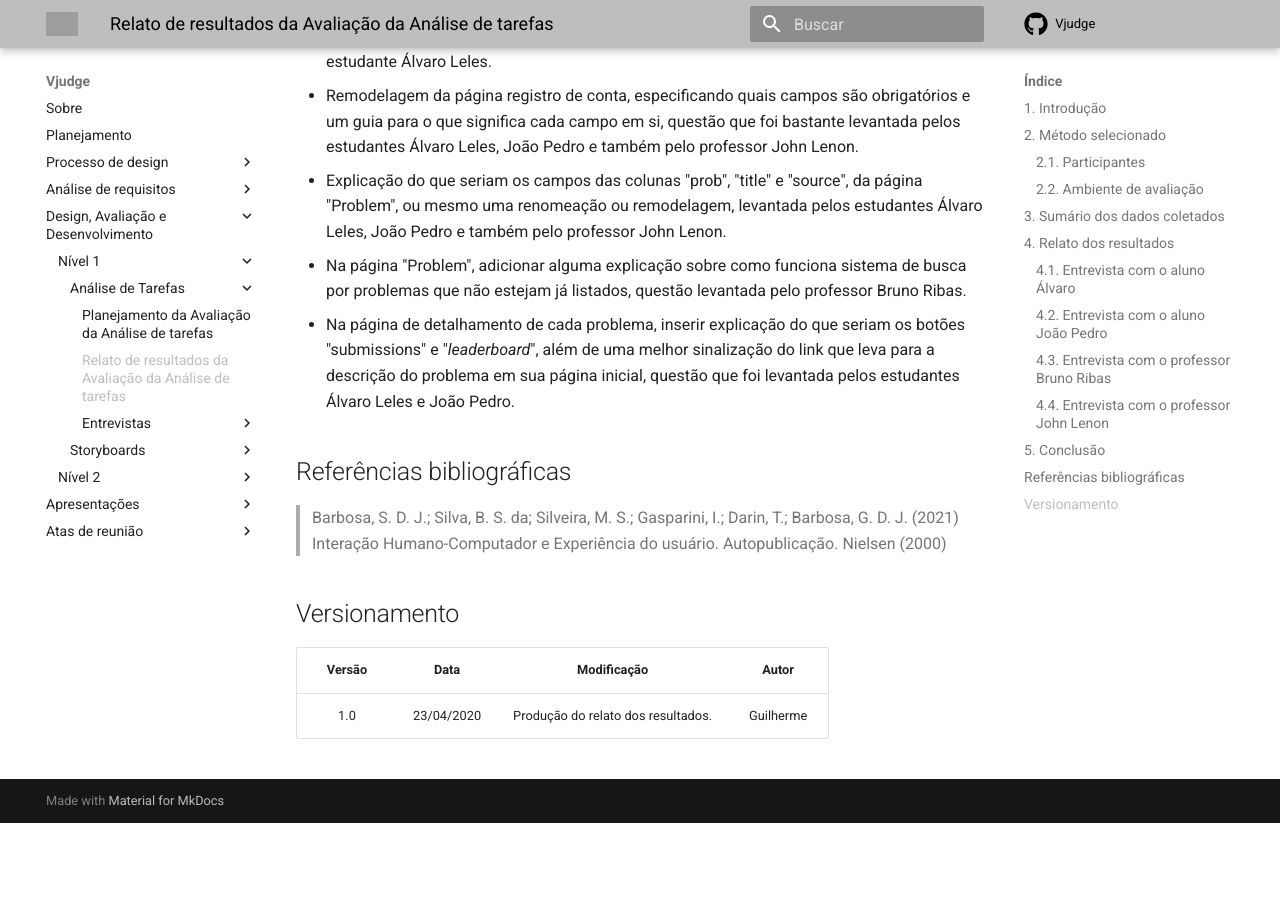
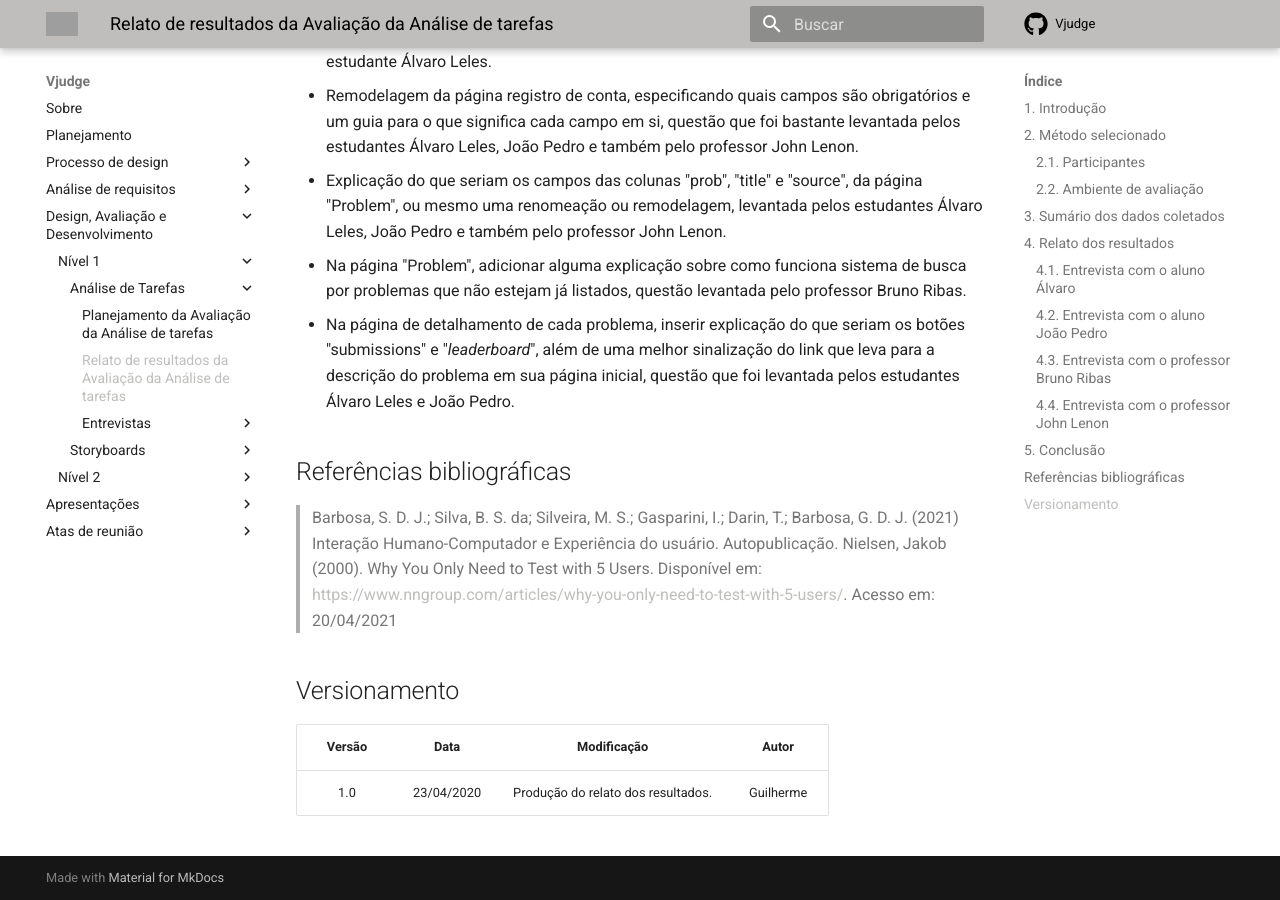
Before and after one commit to Interacao-Humano-Computador/2020.2-Grupo6, an MkDocs documentation site: the page built from docs/designAvaliacaoDesenvolvimento/nivel1/analiseDeTarefas/relatoDeResultadosDaAnaliseDeTarefas.md, in a window 1280 px wide and 900 px high, scrolled down 6561 px. Built offline with MkDocs 1.6.1 and Material for MkDocs 9.7.7, drawn with Linux system fonts in a browser that asks for light colours; comment, search, counter and statistics services are not loaded; before the commit the page ends 7384 px from its top, so only the background shows below that; grey boxes are pictures that could not be loaded.

Commit message:
Adicionando apresentação 5

```diff
--- a/docs/designAvaliacaoDesenvolvimento/nivel1/analiseDeTarefas/relatoDeResultadosDaAnaliseDeTarefas.md
+++ b/docs/designAvaliacaoDesenvolvimento/nivel1/analiseDeTarefas/relatoDeResultadosDaAnaliseDeTarefas.md
@@ -145,7 +145,7 @@ A partir do relato dos resultados da avaliação, o grupo pôde perceber que o p
 ## Referências bibliográficas
 
 > Barbosa, S. D. J.; Silva, B. S. da; Silveira, M. S.; Gasparini, I.; Darin, T.; Barbosa, G. D. J. (2021) Interação Humano-Computador e Experiência do usuário. Autopublicação.
-> Nielsen (2000)
+> Nielsen, Jakob (2000). Why You Only Need to Test with 5 Users. Disponível em: <https://www.nngroup.com/articles/why-you-only-need-to-test-with-5-users/>. Acesso em: 20/04/2021
 
 ## Versionamento
 
--- a/mkdocs.yml
+++ b/mkdocs.yml
@@ -59,6 +59,7 @@ nav:
       - Apresentação 2: apresentacoes/apresentacao2.md
       - Apresentação 3: apresentacoes/apresentacao3.md
       - Apresentação 4: apresentacoes/apresentacao4.md
+      - Apresentação 5: apresentacoes/apresentacao5.md
   - Atas de reunião:
       - Reunião 1: atas/atas1.md
       - Reunião 2: atas/atas2.md
```
Also changed, not shown: docs/apresentacoes/apresentacao5.md (added, +13 -0 lines), docs/designAvaliacaoDesenvolvimento/nivel1/analiseDeTarefas/entrevistas/entrevistaBruno.md (+1 -1 lines).
